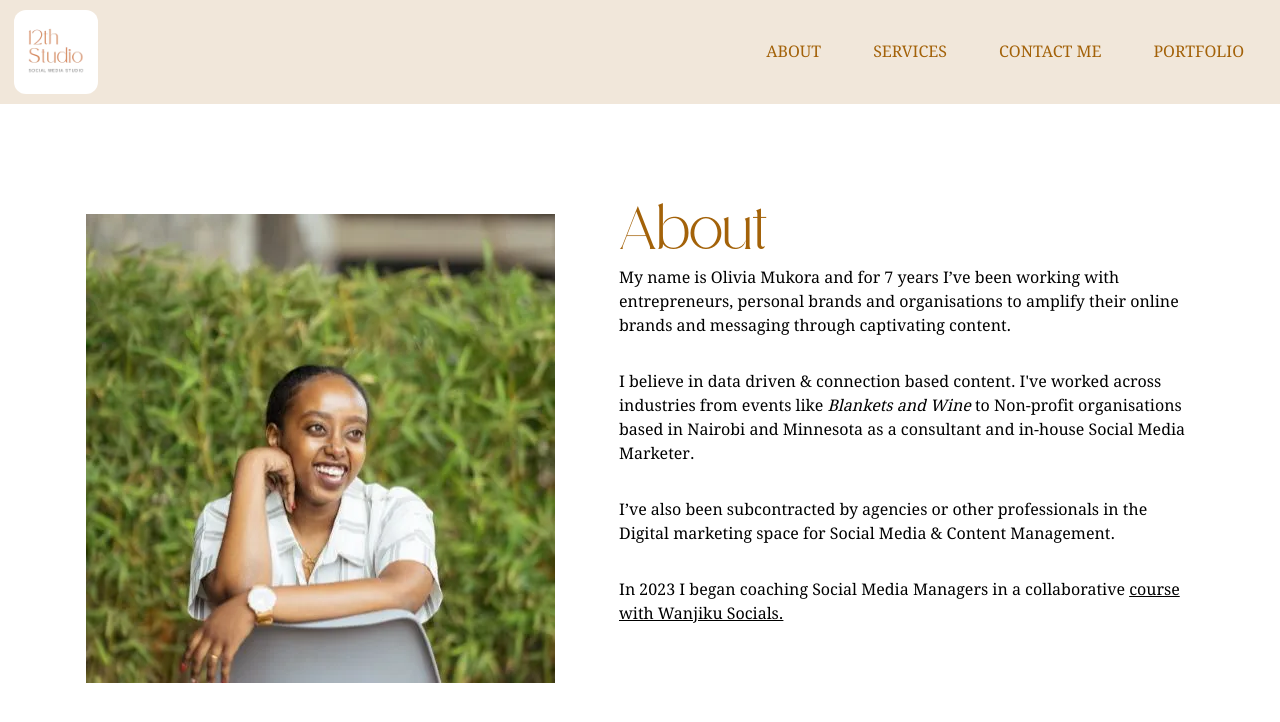
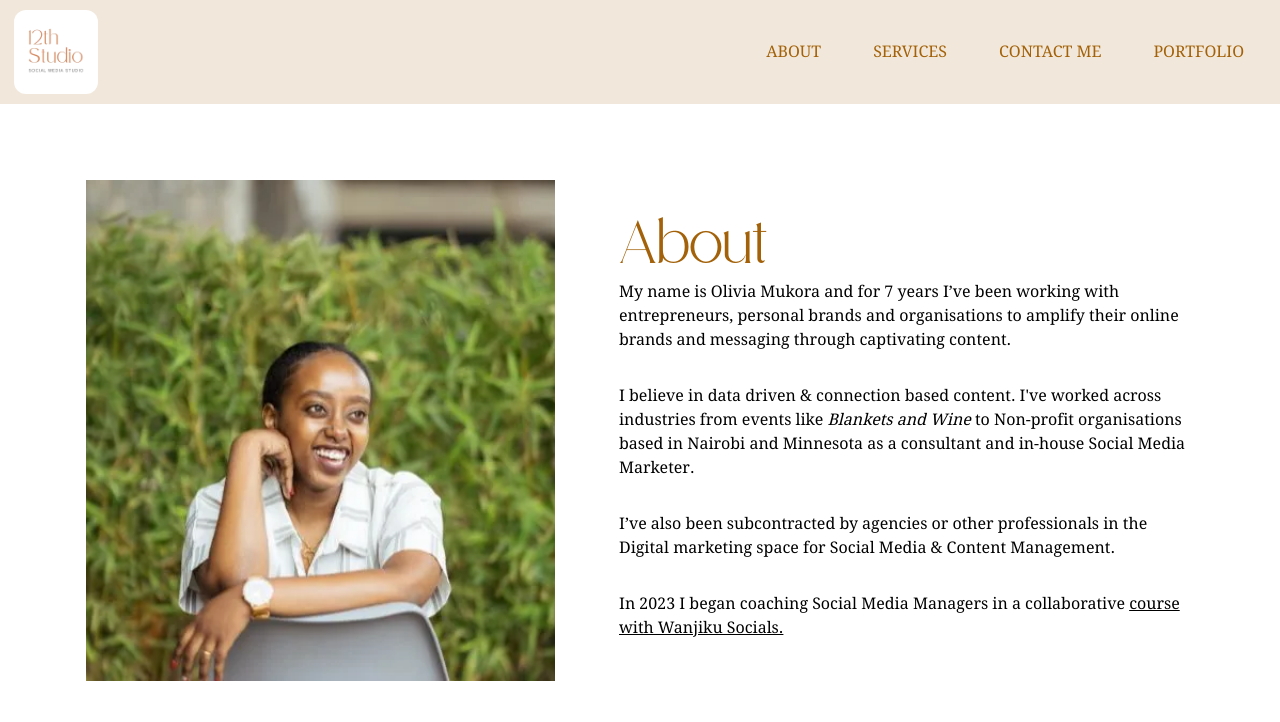
Before and after one commit to ElNgatia/olivia-portfolio, a React (Create React App) app: page /about in a window 1280 px wide. Shown: the top 722 px of the page. Built offline with nearby package versions, Linux system fonts and the light colour scheme.

Commit message:
Update About component styling and layout

```diff
--- a/src/components/About.js
+++ b/src/components/About.js
@@ -6,18 +6,19 @@ export default function About() {
       id="about"
       className="flex lg:flex-row items-center sm:flex-col min-h-screen pt-24 bottom-0 "
     >
-      <div className="container mx-auto px-4 font-droidserif">
-        <div className="md:flex">
-          <div className="md:shrink-0 md:mr-16">
+      <div className="container mx-auto px-4 py-8 font-droidserif">
+        <div className="md:flex md:space-y-8">
+          <div className="md:shrink-0 md:mr-16 sm:mb-9 ">
             <img
-              className="h-48 w-48 object-cover md:h-full md:w-48"
+              className="h-48 w-48 object-cover md:h-full md:w-48 md:mb-8"
               alt="Olivia"
               style={{ width: "100%" }}
               src="./olivia.webp"
             />
           </div>
-          <div className="container mx-auto lg:flex-grow sm:flex-shrink md:w-1/2 sm:w-1/8 flex-col sm:text-left md:text-left items-center text-center">
-            <h1 className="title-font sm:text-3xl text-3xl mb-4 font-safiramarch text-dirt">
+
+          <div className="container mx-auto lg:flex-grow sm:flex-shrink md:w-1/2 sm:w-1/8 flex-col sm:text-left md:text-left items-center text-center sm:mt-10">
+            <h1 className="title-font sm:text-xl lg:text-3xl mt-4 mb-4 font-safiramarch text-dirt ">
               About
             </h1>
 
```
